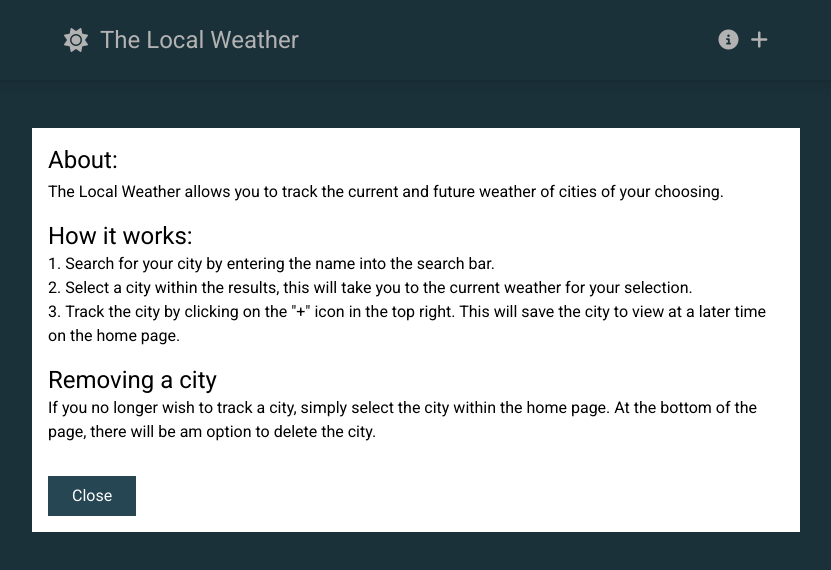
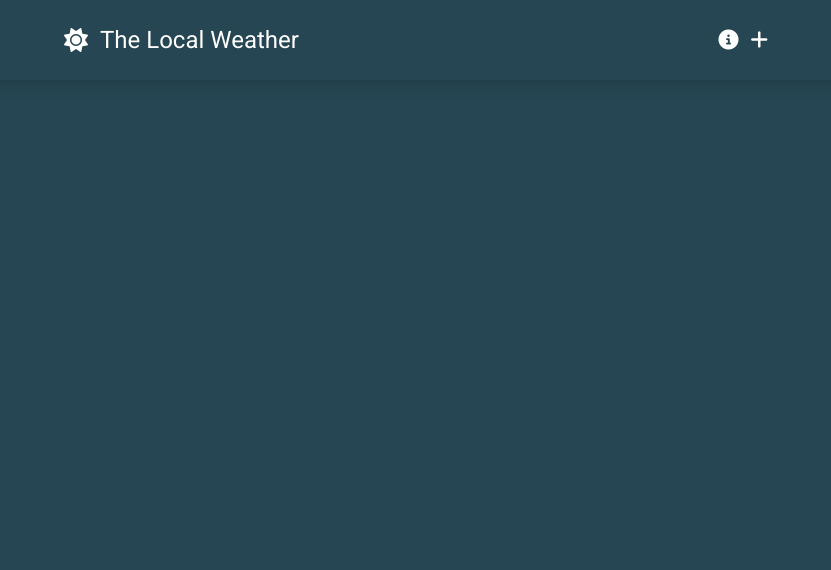
Before and after one commit to Jakub-Pinkowski/Weather-App, a Vue app: page / in a window 1280 px wide. Shown: the top 570 px of the page, without its empty margins (224-1055 px from the left). Built offline with nearby package versions, Linux system fonts and the light colour scheme.

Commit message:
Added modal funcionality

```diff
--- a/src/components/BaseModal.vue
+++ b/src/components/BaseModal.vue
@@ -1,14 +1,28 @@
 <template>
     <div
+        v-show="modalActive"
         class="absolute w-full bg-black bg-opacity-30 h-screen top-0 left-0 flex justify-center px-8"
     >
-        <div class="p-4 bg-white self-start mt-32 max-w-screen-md">
+        <div v-if="modalActive" class="p-4 bg-white self-start mt-32 max-w-screen-md">
             <slot> </slot>
-            <button class="text-white mt-8 bg-weather-primary py-2 px-6">Close</button>
+            <button
+                class="text-white mt-8 bg-weather-primary py-2 px-6"
+                @click="$emit('close-modal')"
+            >
+                Close
+            </button>
         </div>
     </div>
 </template>
 
-<script setup lang="ts"></script>
+<script setup lang="ts">
+defineEmits(['close-modal'])
+defineProps({
+    modalActive: {
+        type: Boolean,
+        default: false
+    }
+})
+</script>
 
 <style scoped></style>
--- a/src/components/SiteNavigation.vue
+++ b/src/components/SiteNavigation.vue
@@ -11,13 +11,14 @@
             <div class="flex gap-3 flex-1 justify-end">
                 <i
                     class="fa-solid fa-circle-info text-xl hover:text-weather-secondary duration-150 cursor-pointer"
+                    @click="toggleModal"
                 ></i>
                 <i
                     class="fa-solid fa-plus text-xl hover:text-weather-secondary duration-150 cursor-pointer"
                 ></i>
             </div>
 
-            <BaseModal>
+            <BaseModal :modalActive="modalActive" @close-modal="toggleModal">
                 <div class="text-black">
                     <h1 class="text-2xl mb-1">About:</h1>
                     <p class="mb-4">
@@ -50,8 +51,12 @@
 </template>
 
 <script setup lang="ts">
+import { ref } from 'vue'
 import { RouterLink } from 'vue-router'
 import BaseModal from './BaseModal.vue'
+
+const modalActive = ref(false)
+const toggleModal = () => (modalActive.value = !modalActive.value)
 </script>
 
 <style scoped></style>
```
